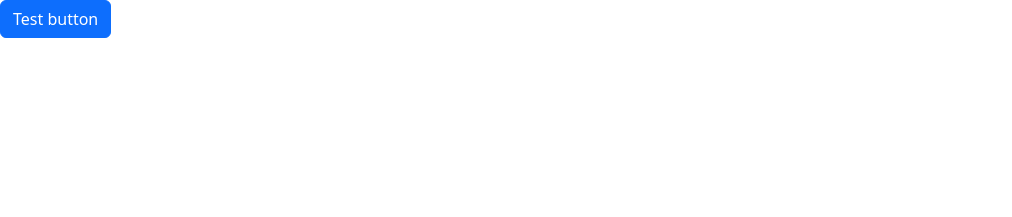
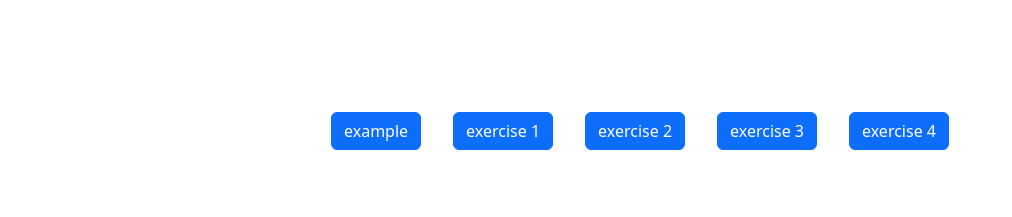
Before and after one commit to BasDerilov/collab-time, a website built with Parcel: page src/index.html in a window 1280 px wide. Shown: the whole page, without its empty margins (0-1012 px from the left). Built offline with nearby package versions, Linux system fonts and the light colour scheme.

Commit message:
Added buttons to the main page

```diff
--- a/src/index.html
+++ b/src/index.html
@@ -5,9 +5,19 @@
     <meta http-equiv="X-UA-Compatible" content="IE=edge" />
     <meta name="viewport" content="width=device-width, initial-scale=1.0" />
     <link rel="stylesheet" href="./scss/custom.scss" />
-    <title>Document</title>
+    <title>Collab time</title>
   </head>
   <body>
-    <button class="btn btn-primary">Test button</button>
+    <div class="d-flex justify-content-center p-5 mt-5">
+      <div class="d-flex justify-content-between">
+        <a href="./pages/example-page/example.html" class="btn btn-primary m-3"
+          >example</a
+        >
+        <a href="" class="btn btn-primary m-3">exercise 1</a
+        ><a href="" class="btn btn-primary m-3">exercise 2</a
+        ><a href="" class="btn btn-primary m-3">exercise 3</a
+        ><a href="" class="btn btn-primary m-3">exercise 4</a>
+      </div>
+    </div>
   </body>
 </html>
--- /dev/null
+++ b/src/scripts/index.js
@@ -0,0 +1 @@
+import * as bootstrap from "bootstrap";
--- a/src/scss/custom.scss
+++ b/src/scss/custom.scss
@@ -1 +1,4 @@
-@import "/node_modules/bootstrap/scss/bootstrap";
+@import "~bootstrap/scss/bootstrap";
+@import "~bootstrap/scss/variables";
+@import "~bootstrap/scss/maps";
+@import "~bootstrap/scss/mixins";
```
Also changed, not shown: package.json (+4 -4 lines), 2 other files.
